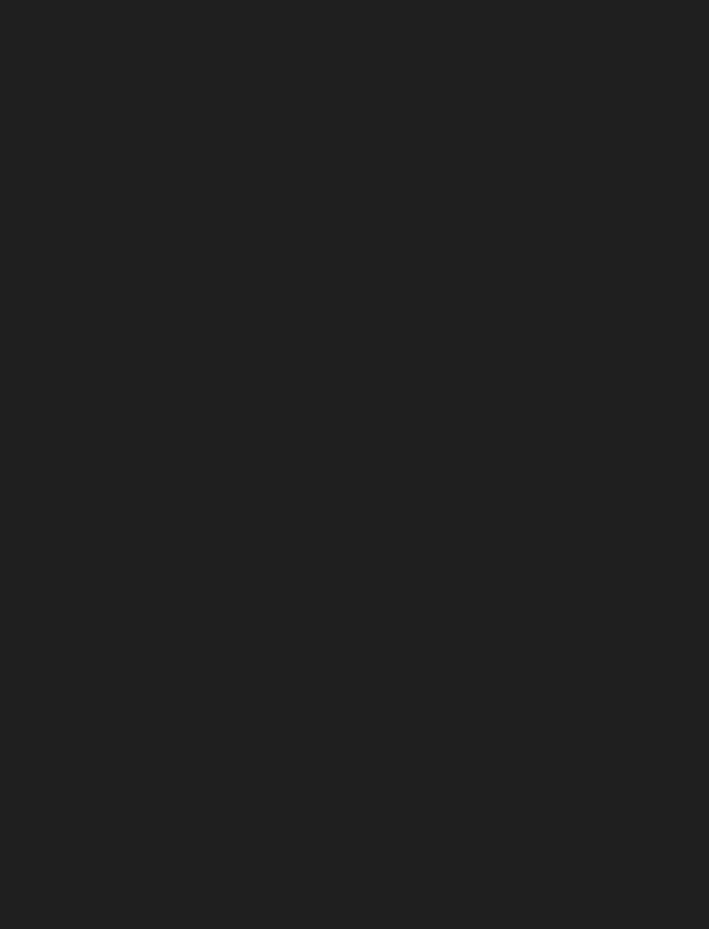
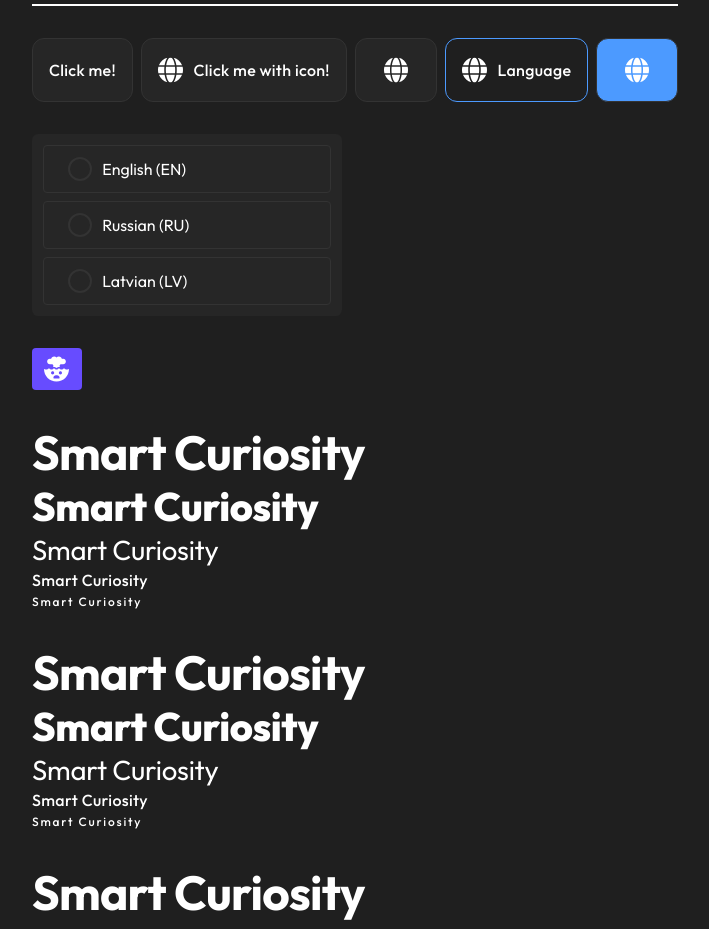
Before and after one commit to curio-today/frontend, a Next.js app: page /playground in a window 1280 px wide. Before the commit this address had no page. Shown: the part 180-1109 px from the top of the page, without its empty margins (0-709 px from the left). Before the commit the page ends 800 px from the top, so only its background shows below. Built offline with nearby package versions, Linux system fonts and the light colour scheme.

Commit message:
feat(init): created a playground (/playground)

```diff
--- /dev/null
+++ b/src/app/playground/page.module.css
@@ -0,0 +1,26 @@
+.page {
+  display: flex;
+  flex-direction: column; /* if you want stacking */
+  align-items: flex-start; /* no vertical centering */
+  padding: 2rem 2rem 6rem;
+  gap: 64px;
+  flex-wrap: wrap;
+}
+.main {
+  display: flex;
+  flex-direction: column;
+  gap: 2rem;
+
+  del {
+    border: 1px solid var(--text);
+  }
+}
+
+.buttons {
+  width: fit-content;
+  height: fit-content;
+  display: flex;
+  flex-wrap: wrap;
+  flex-direction: row;
+  gap: 0.5rem;
+}
--- /dev/null
+++ b/src/app/playground/page.tsx
@@ -0,0 +1,68 @@
+import styles from "./page.module.css";
+
+import Button from "@/components/ui/Button";
+import Text from "@/components/ui/Text";
+import Badge from "@/components/ui/Badge";
+import Checkbox from "@/components/ui/Checkbox";
+
+export default function Home() {
+    return (
+        <div className={styles.page}>
+            <main className={styles.main}>
+                <h1>Playground</h1>
+                <del/>
+                <section className={styles.buttons}>
+                    <Button title="Click me!" mode="normal" />
+                    <Button title="Click me with icon!" mode="normal" icon="globe" />
+                    <Button mode="normal" icon="globe" />
+                    <Button mode="outline" icon="globe" title="Language"/>
+                    <Button mode="fill" icon="globe" />
+                </section>
+
+                <Checkbox options={[
+                    {
+                        id: 1,
+                        label: "English (EN)",
+                    },
+                    {
+                        id: 2,
+                        label: "Russian (RU)"
+                    },
+                    {
+                        id: 3,
+                        label: "Latvian (LV)"
+                    }
+                ]}/>
+
+                <Badge
+                    icon="wow"
+                    label="Amazes"
+                    href="/amazes"
+                    color="hsla(249, 100%, 65%, 1)"
+                />
+
+                <section className={styles.text}>
+                    <Text variant="h1">Smart Curiosity</Text>
+                    <Text variant="h2">Smart Curiosity</Text>
+                    <Text variant="h3">Smart Curiosity</Text>
+                    <Text variant="p">Smart Curiosity</Text>
+                    <Text variant="small">Smart Curiosity</Text>
+                </section>
+                <section className={styles.text}>
+                    <Text variant="h1">Smart Curiosity</Text>
+                    <Text variant="h2">Smart Curiosity</Text>
+                    <Text variant="h3">Smart Curiosity</Text>
+                    <Text variant="p">Smart Curiosity</Text>
+                    <Text variant="small">Smart Curiosity</Text>
+                </section>
+                <section className={styles.text}>
+                    <Text variant="h1">Smart Curiosity</Text>
+                    <Text variant="h2">Smart Curiosity</Text>
+                    <Text variant="h3">Smart Curiosity</Text>
+                    <Text variant="p">Smart Curiosity</Text>
+                    <Text variant="small">Smart Curiosity</Text>
+                </section>
+            </main>
+        </div>
+    );
+}
--- a/src/components/layout/List/index.ts
+++ b/src/components/layout/List/index.ts
@@ -1 +1,2 @@
 export { default } from "./List"
+export * from "./List"
```
Also changed, not shown: src/app/page.tsx (+1 -25 lines).
